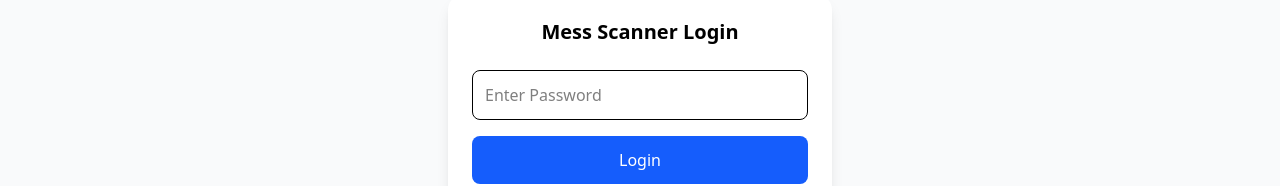
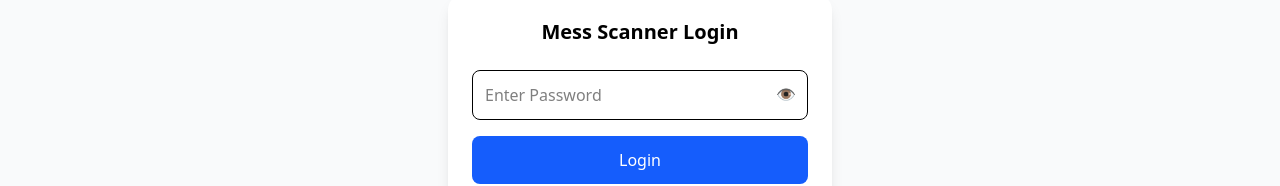
Before and after one commit to Inter-IIT-Sports/interiitofficial, a Next.js app: page /scan in a window 1280 px wide. Shown: the part 299-485 px from the top of the page. Built offline with nearby package versions, Linux system fonts and the light colour scheme; a web font is replaced by a local one.

Commit message:
udpate scanner page

```diff
--- a/app/api/scan-auth/route.jsx
+++ b/app/api/scan-auth/route.jsx
@@ -9,6 +9,8 @@ export async function POST(req) {
 
     const storedHash = process.env.SCAN_PAGE_PASSWORD_HASH
     const salt = process.env.SCAN_PAGE_SALT;
+
+    console.log("Stored Hash:", storedHash);
 
     if (!storedHash || !salt) {
       return NextResponse.json(
--- a/app/scan/page.jsx
+++ b/app/scan/page.jsx
@@ -6,11 +6,13 @@ import { Html5Qrcode, Html5QrcodeSupportedFormats } from "html5-qrcode";
 export default function ScanPage() {
   const [authenticated, setAuthenticated] = useState(false);
   const [pass, setPass] = useState("");
+  const [showPass, setShowPass] = useState(false); // 👈 NEW
+
   const [status, setStatus] = useState("");
   const [statusType, setStatusType] = useState("");
 
   const scannerRef = useRef(null);
-  const cooldown = useRef(false);
+  const cooldown = useRef(false); // modified for 2–3 sec delay
   const cameraIdRef = useRef(null);
   const [cameras, setCameras] = useState([]);
   const [torchOn, setTorchOn] = useState(false);
@@ -40,8 +42,9 @@ export default function ScanPage() {
   async function verifyQR(text) {
     if (cooldown.current) return;
 
+    // ⏳ NEW: lock scanner for 2.5 seconds
     cooldown.current = true;
-    setTimeout(() => (cooldown.current = false), 1200);
+    setTimeout(() => (cooldown.current = false), 2500);
 
     setStatus("Checking...");
     setStatusType("loading");
@@ -84,7 +87,7 @@ export default function ScanPage() {
     if (scannerRef.current) {
       try {
         await scannerRef.current.stop();
-      } catch (_) { }
+      } catch (_) {}
     }
 
     scannerRef.current = new Html5Qrcode("reader");
@@ -104,7 +107,7 @@ export default function ScanPage() {
 
         verifyQR(text);
       },
-      () => { }
+      () => {}
     );
   }
 
@@ -132,24 +135,35 @@ export default function ScanPage() {
 
   useEffect(() => {
     return () => {
-      scannerRef.current?.stop().catch(() => { });
+      scannerRef.current?.stop().catch(() => {});
     };
   }, []);
 
-  // ========================= LOGIN UI =========================
+  // =============== LOGIN UI ===============
   if (!authenticated) {
     return (
       <div className="min-h-screen flex items-center justify-center bg-gray-50 px-5">
         <div className="w-full max-w-sm bg-white shadow-lg rounded-2xl p-6">
           <h1 className="text-xl font-semibold text-center mb-6">Mess Scanner Login</h1>
 
+          <div className="relative">
             <input
-            type="password"
+              type={showPass ? "text" : "password"} // 👈 NEW
               className="w-full border p-3 rounded-lg mb-4 focus:ring-2 focus:ring-blue-500 outline-none"
               placeholder="Enter Password"
               value={pass}
               onChange={(e) => setPass(e.target.value)}
             />
+
+            {/* 👁 PASSWORD VISIBILITY BUTTON */}
+            <button
+              type="button"
+              className="absolute right-3 top-3 text-gray-600"
+              onClick={() => setShowPass(!showPass)}
+            >
+              {showPass ? "🙈" : "👁️"}
+            </button>
+          </div>
 
           <button
             className="w-full bg-blue-600 text-white py-3 rounded-lg font-medium hover:bg-blue-700 transition"
@@ -162,26 +176,22 @@ export default function ScanPage() {
     );
   }
 
-  // ========================= SCANNER UI =========================
+  // =============== SCANNER UI ===============
   return (
     <div className="min-h-screen w-full flex flex-col items-center bg-gray-50 px-4 pt-20 pb-10">
 
-      {/* Header */}
       <div className="text-center mb-5">
         <h1 className="text-2xl font-semibold">Mess Entry Scanner</h1>
         <p className="text-gray-500 text-sm">Scan student QR codes securely</p>
       </div>
 
-      {/* Scanner Container */}
       <div className="w-full max-w-md bg-white rounded-2xl shadow-lg p-4">
 
-        {/* Scanner Window */}
         <div
           id="reader"
           className="w-full h-[280px] sm:h-[320px] rounded-xl overflow-hidden bg-black"
         ></div>
 
-        {/* Buttons Row */}
         <div className="flex gap-3 mt-4">
           <button
             onClick={switchCamera}
@@ -198,9 +208,9 @@ export default function ScanPage() {
           </button>
         </div>
 
-        {/* Status Box */}
         <div
-          className={`mt-4 p-3 rounded-xl text-center text-sm font-medium transition ${statusType === "success"
+          className={`mt-4 p-3 rounded-xl text-center text-sm font-medium transition ${
+            statusType === "success"
               ? "bg-green-100 text-green-700"
               : statusType === "error"
               ? "bg-red-100 text-red-700"
```
Lines whose indentation alone changed are shown as unchanged.
